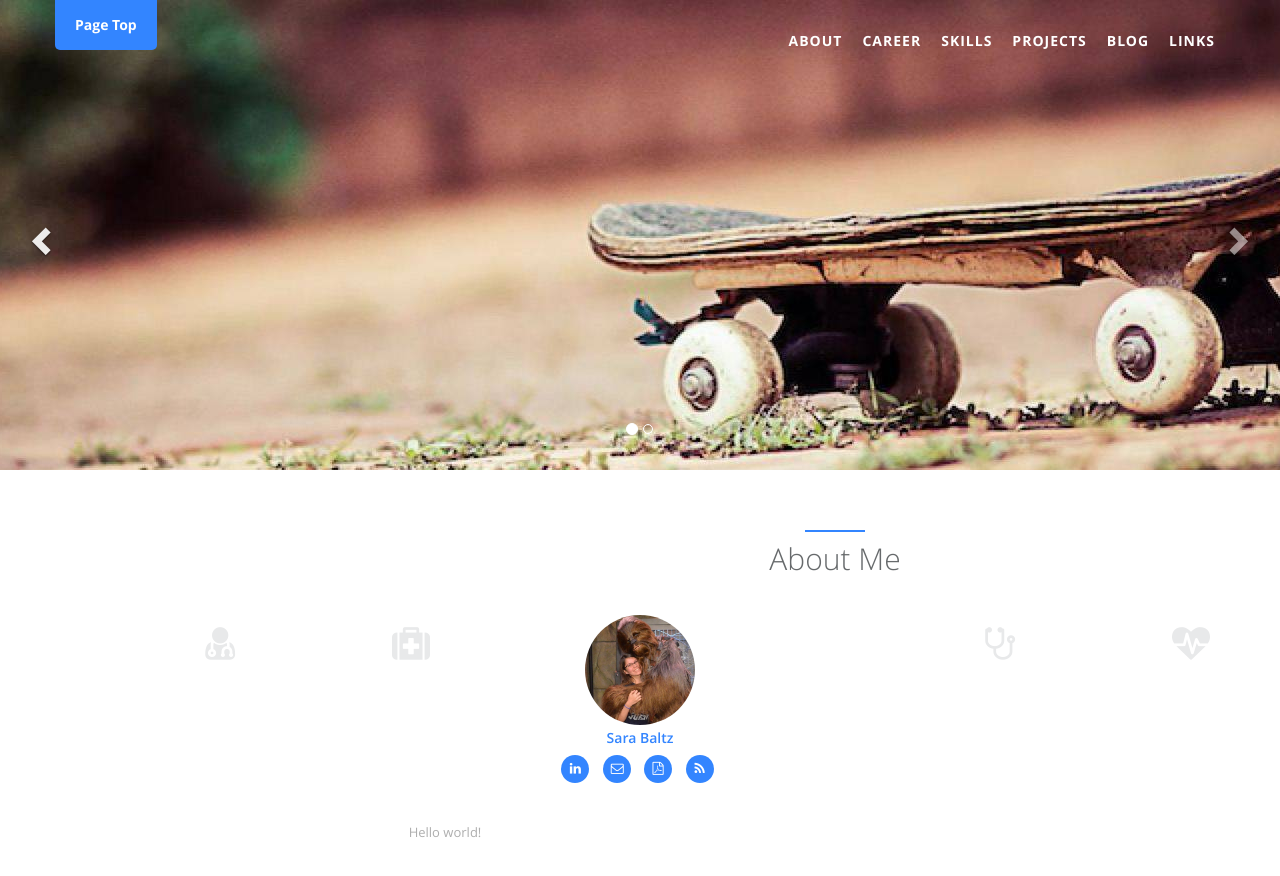
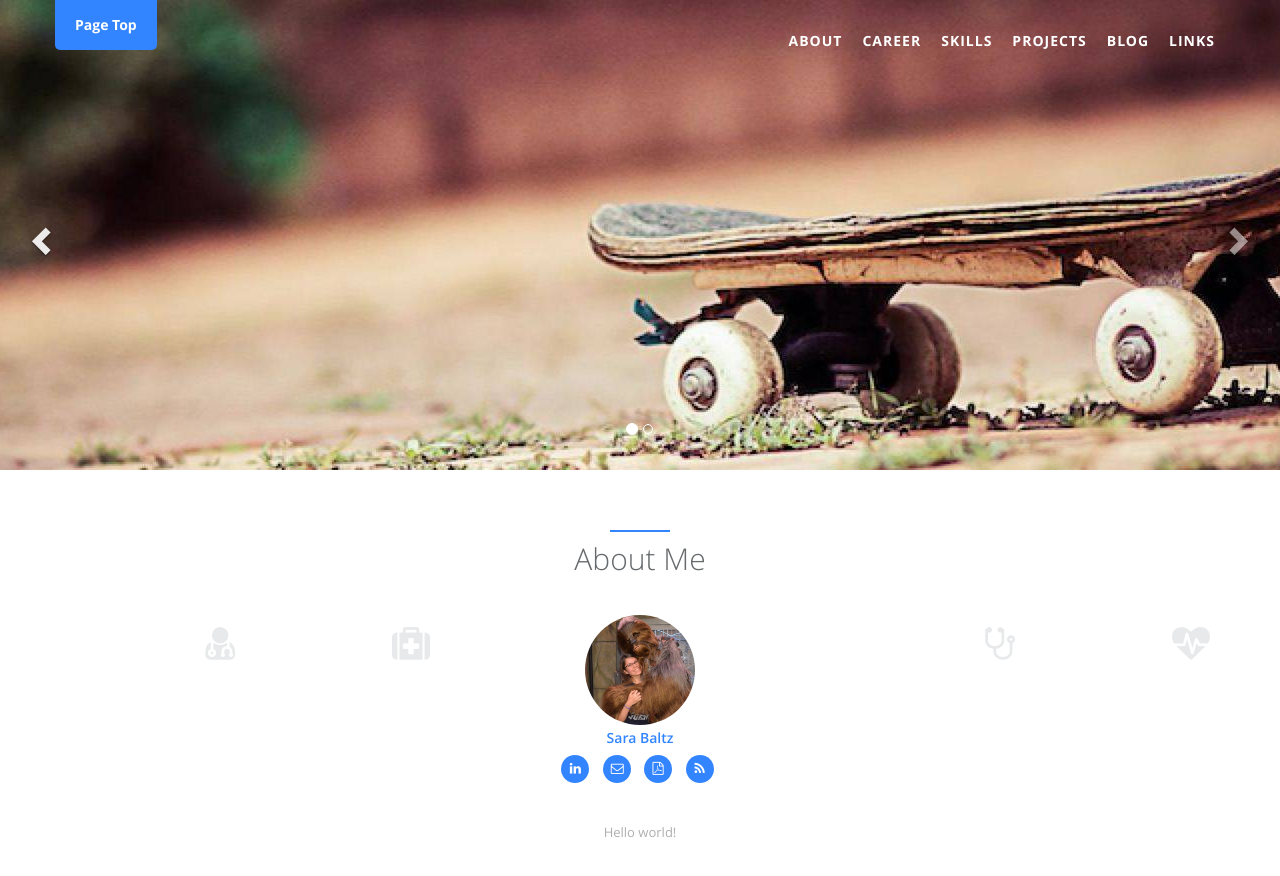
Before and after one commit to fayfan/fayfan.github.io, a Jekyll site: the page built from index.html, in a window 1280 px wide and 900 px high. Shown: the top 876 px of the window. Built offline with Jekyll 4.4.1, drawn with Linux system fonts in a browser that asks for light colours.

Commit message:
Update about.html

```diff
--- a/_includes/sections/about.html
+++ b/_includes/sections/about.html
@@ -1,6 +1,6 @@
 <div class="container" id="i18_about_me">
     <div class="row m-b-lg">
-        <div class="col-lg-12 col-lg-offset-2 text-center">
+        <div class="col-lg-12 text-center">
             <div class="navy-line"></div>
             <h1><span data-i18n="about_me.about_me">About Me</span></h1>
             <!-- <p>Donec sed odio dui. Etiam porta sem malesuada magna mollis euismod.</p> -->
@@ -57,7 +57,7 @@
         {% endfor %}
     </div>
     <div class="row">
-        <div class="col-lg-8 text-center m-t-lg m-b-lg wow zoomIn">
+        <div class="col-lg-8 col-lg-offset-2 text-center m-t-lg m-b-lg wow zoomIn">
             <p><span data-i18n="about_me.des">{{ site.author.desc }}</span></p>
         </div>
     </div>
```
